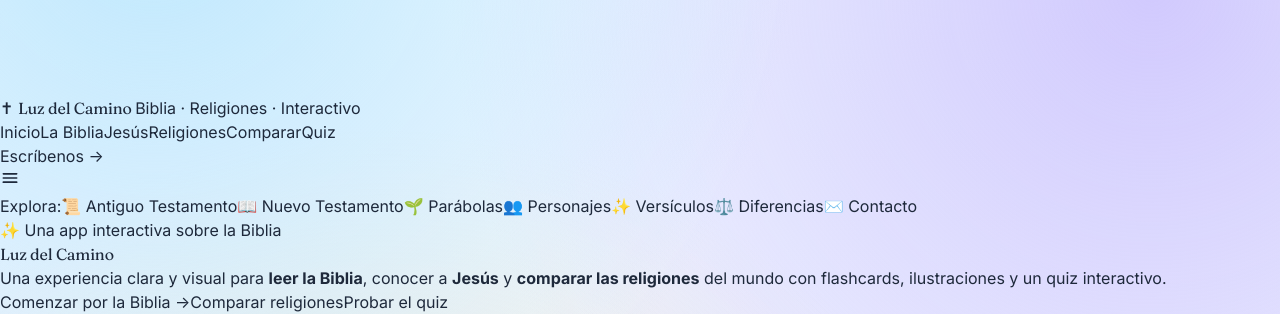
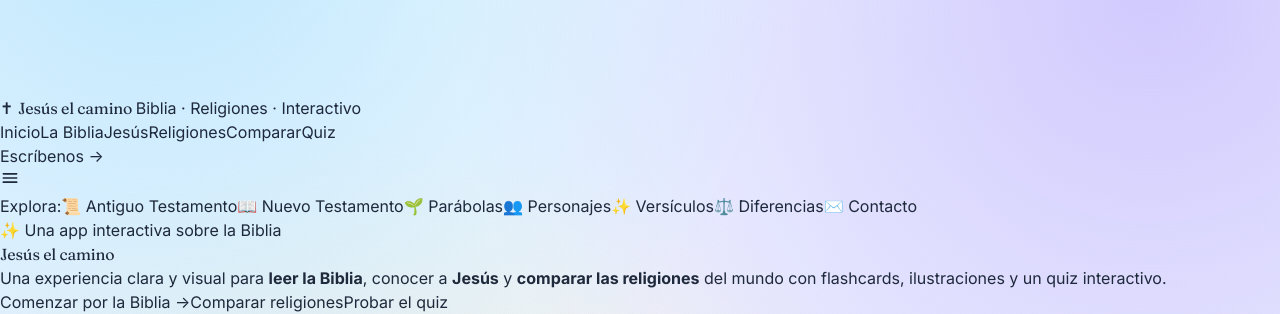
Before and after one commit to BraianGerez7733/Jesus, a Vue app: page / in a window 1280 px wide. Shown: the part 1611-1925 px from the top of the page. Built offline with nearby package versions, Linux system fonts and the light colour scheme; the HTML template or start-up script is replaced by a standard one.

Commit message:
chore: renombrar marca a Jesús el camino

```diff
--- a/index.html
+++ b/index.html
@@ -7,9 +7,9 @@
     <meta name="theme-color" content="#0ea5e9" />
     <meta
       name="description"
-      content="Luz del Camino · Una app interactiva para explorar la Biblia, conocer a Jesús y comparar las religiones del mundo con ilustraciones, flashcards y recursos visuales."
+      content="Jesús el camino · Una app interactiva para explorar la Biblia, conocer a Jesús y comparar las religiones del mundo con ilustraciones, flashcards y recursos visuales."
     />
-    <title>Luz del Camino · Biblia y Religiones Interactivas</title>
+    <title>Jesús el camino · Biblia y Religiones Interactivas</title>
     <link rel="preconnect" href="https://fonts.googleapis.com" />
     <link rel="preconnect" href="https://fonts.gstatic.com" crossorigin />
     <link
--- a/src/components/TheFooter.vue
+++ b/src/components/TheFooter.vue
@@ -43,7 +43,7 @@ const cols = [
   <footer class="relative z-10 mt-16 border-t border-white/60 bg-white/70 backdrop-blur-xl">
     <div class="mx-auto grid max-w-7xl gap-10 px-8 py-14 lg:grid-cols-[1.2fr_2fr]">
       <div>
-        <p class="section-heading text-sky-600">Luz del Camino</p>
+        <p class="section-heading text-sky-600">Jesús el camino</p>
         <h3 class="font-display mt-3 text-3xl font-bold text-slate-900">
           Una forma clara, visual y cercana de conocer la Biblia.
         </h3>
@@ -81,7 +81,7 @@ const cols = [
 
     <div class="border-t border-white/60 bg-gradient-to-r from-sky-50 via-white to-violet-50">
       <div class="mx-auto flex max-w-7xl flex-col items-center justify-between gap-3 px-8 py-5 text-xs text-slate-500 sm:flex-row">
-        <p>© {{ year }} Luz del Camino · Contenido educativo con base en la Reina-Valera 1960.</p>
+        <p>© {{ year }} Jesús el camino · Contenido educativo con base en la Reina-Valera 1960.</p>
         <p class="flex items-center gap-2">
           <span class="h-2 w-2 rounded-full bg-emerald-400"></span>
           Gratis · Sin publicidad · Apto para todas las edades
--- a/src/components/TheNavbar.vue
+++ b/src/components/TheNavbar.vue
@@ -46,7 +46,7 @@ function close() {
         </span>
         <span>
           <span class="block font-display text-lg font-bold leading-none text-slate-900">
-            Luz del Camino
+            Jesús el camino
           </span>
           <span class="mt-1 block text-[11px] font-semibold uppercase tracking-[0.24em] text-sky-600">
             Biblia · Religiones · Interactivo
--- a/src/router/index.js
+++ b/src/router/index.js
@@ -28,7 +28,7 @@ const router = createRouter({
 })
 
 router.afterEach((to) => {
-  const base = 'Luz del Camino'
+  const base = 'Jesús el camino'
   document.title = to.meta?.title ? `${to.meta.title} · ${base}` : base
 })
 
--- a/src/views/Home.vue
+++ b/src/views/Home.vue
@@ -66,7 +66,7 @@ const flashcardsPreview = [
           Una app interactiva sobre la Biblia
         </span>
         <h1 class="font-display mt-6 text-5xl font-bold leading-[1.05] tracking-tight text-slate-900 sm:text-6xl lg:text-7xl">
-          Luz del <span class="bg-gradient-to-r from-sky-500 via-violet-500 to-amber-500 bg-clip-text text-transparent">Camino</span>
+          Jesús el <span class="bg-gradient-to-r from-sky-500 via-violet-500 to-amber-500 bg-clip-text text-transparent">camino</span>
         </h1>
         <p class="mt-6 max-w-xl text-lg leading-8 text-slate-600 sm:text-xl">
           Una experiencia clara y visual para <strong class="text-slate-900">leer la Biblia</strong>,
```
Also changed, not shown: 37 other files (tests, documents, lock files or other folders).
